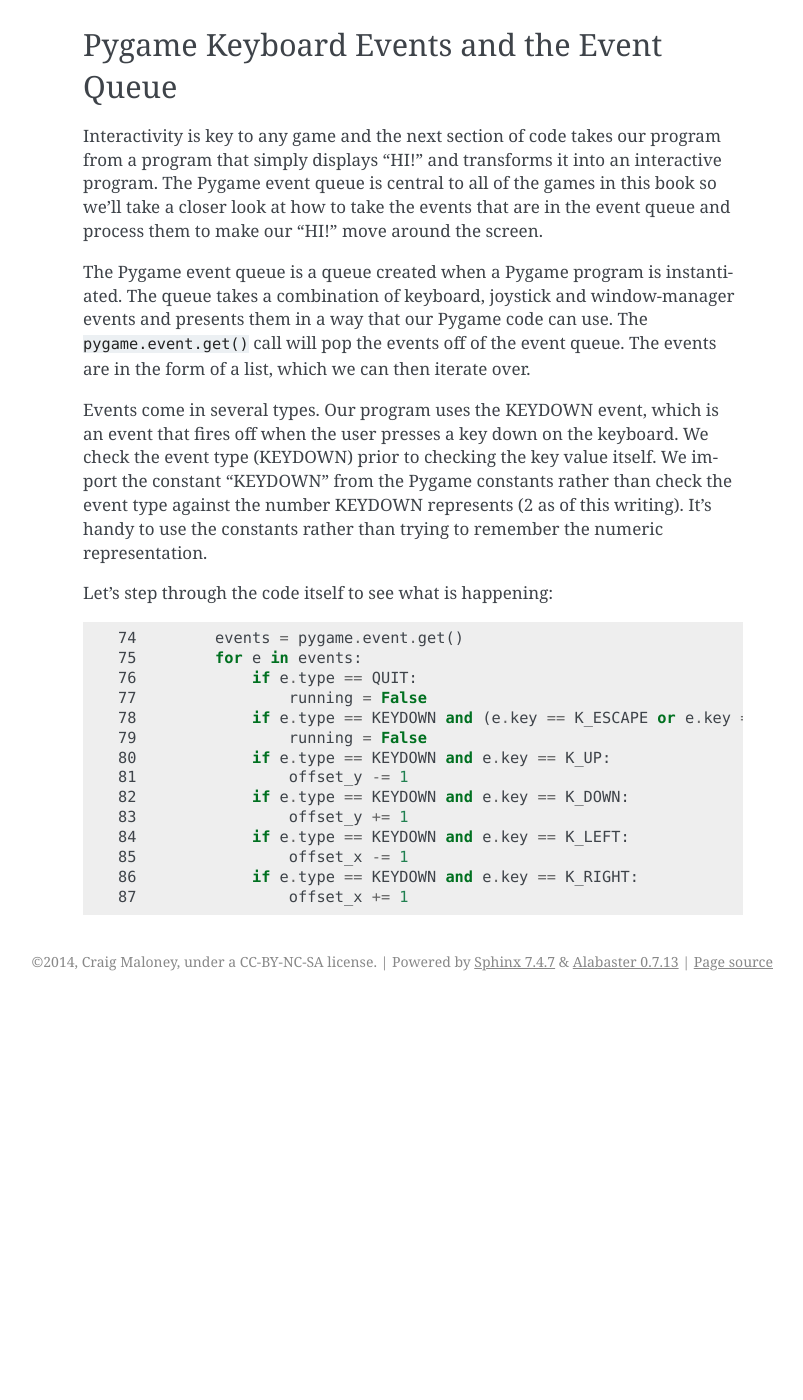
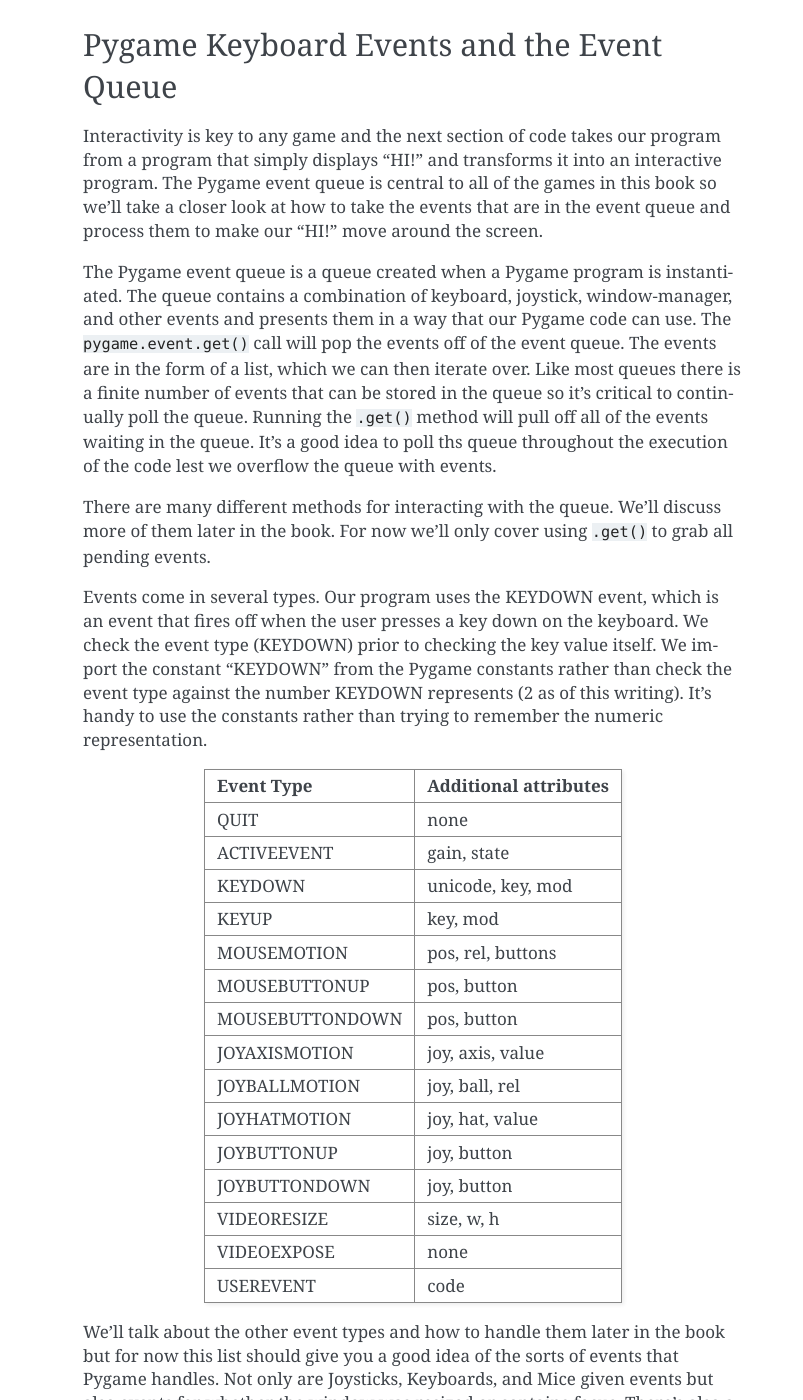
Before and after one commit to craigmaloney/pygame_book, a Sphinx documentation site: the page built from source/chapter1/index.rst, in a window 1280 px wide and 1400 px high, scrolled down 11251 px. Shown: the whole window, without its empty margins (337-1140 px from the left). Built offline with Sphinx 7.4.7, drawn with Linux system fonts in a browser that asks for light colours; before the commit the page ends 12252 px from its top, so only the background shows below that; some of the changed text lies outside the part shown.

Commit message:
Adding more on the events

```diff
--- a/source/chapter1/index.rst
+++ b/source/chapter1/index.rst
@@ -266,9 +266,47 @@
 
 Interactivity is key to any game and the next section of code takes our program from a program that simply displays "HI!" and transforms it into an interactive program. The Pygame event queue is central to all of the games in this book so we'll take a closer look at how to take the events that are in the event queue and process them to make our "HI!" move around the screen.
 
-The Pygame event queue is a queue created when a Pygame program is instantiated. The queue takes a combination of keyboard, joystick and window-manager events and presents them in a way that our Pygame code can use. The ``pygame.event.get()`` call will pop the events off of the event queue. The events are in the form of a list, which we can then iterate over.
+The Pygame event queue is a queue created when a Pygame program is instantiated. The queue contains a combination of keyboard, joystick, window-manager, and other events and presents them in a way that our Pygame code can use. The ``pygame.event.get()`` call will pop the events off of the event queue. The events are in the form of a list, which we can then iterate over. Like most queues there is a finite number of events that can be stored in the queue so it's critical to continually poll the queue. Running the ``.get()`` method will pull off all of the events waiting in the queue. It's a good idea to poll ths queue throughout the execution of the code lest we overflow the queue with events.
+
+There are many different methods for interacting with the queue. We'll discuss more of them later in the book. For now we'll only cover using ``.get()`` to grab all pending events.
 
 Events come in several types. Our program uses the KEYDOWN event, which is an event that fires off when the user presses a key down on the keyboard. We check the event type (KEYDOWN) prior to checking the key value itself. We import the constant "KEYDOWN" from the Pygame constants rather than check the event type against the number KEYDOWN represents (2 as of this writing). It's handy to use the constants rather than trying to remember the numeric representation.
+
++----------------+---------------------+
+|Event Type      |Additional attributes|
++================+=====================+
+|QUIT            |none                 |
++----------------+---------------------+
+|ACTIVEEVENT     |gain, state          |
++----------------+---------------------+
+|KEYDOWN         |unicode, key, mod    |
++----------------+---------------------+
+|KEYUP           |key, mod             |
++----------------+---------------------+
+|MOUSEMOTION     |pos, rel, buttons    |
++----------------+---------------------+
+|MOUSEBUTTONUP   |pos, button          |
++----------------+---------------------+
+|MOUSEBUTTONDOWN |pos, button          |
++----------------+---------------------+
+|JOYAXISMOTION   |joy, axis, value     |
++----------------+---------------------+
+|JOYBALLMOTION   |joy, ball, rel       |
++----------------+---------------------+
+|JOYHATMOTION    |joy, hat, value      |
++----------------+---------------------+
+|JOYBUTTONUP     |joy, button          |
++----------------+---------------------+
+|JOYBUTTONDOWN   |joy, button          |
++----------------+---------------------+
+|VIDEORESIZE     |size, w, h           |
++----------------+---------------------+
+|VIDEOEXPOSE     |none                 |
++----------------+---------------------+
+|USEREVENT       |code                 |
++----------------+---------------------+
+
+We'll talk about the other event types and how to handle them later in the book but for now this list should give you a good idea of the sorts of events that Pygame handles. Not only are Joysticks, Keyboards, and Mice given events but also events for whether the window was resized or contains focus. There's also a USEREVENT that we'll find useful for triggering other parts of our code.
 
 Let's step through the code itself to see what is happening:
 
@@ -277,3 +315,5 @@
     :lines: 74-87
     :lineno-start: 74
     :linenos:
+
+Line 74 copies the events that are waiting in the pygame event queue since the last time the events were picked up. The event queue holds all of the events since the program was initialized, and continues receiving events for as long as the application is running. The ``events`` variable stores the list of those events for us to process in the upcoming block of code.
```
